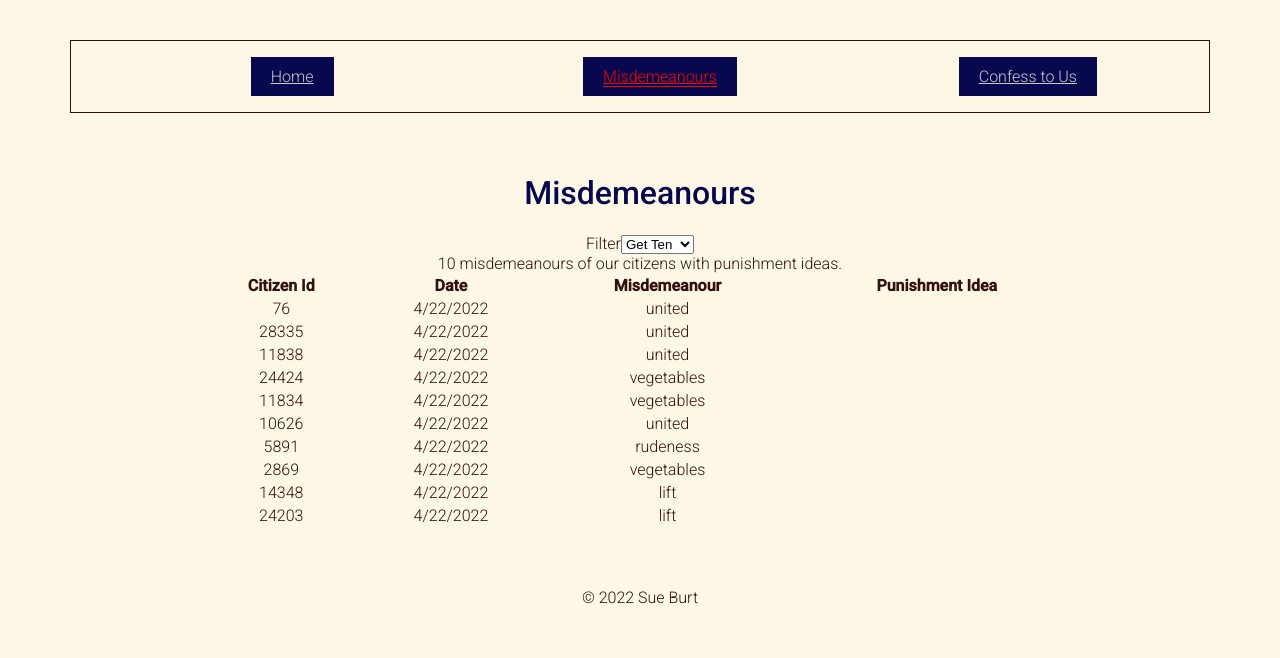
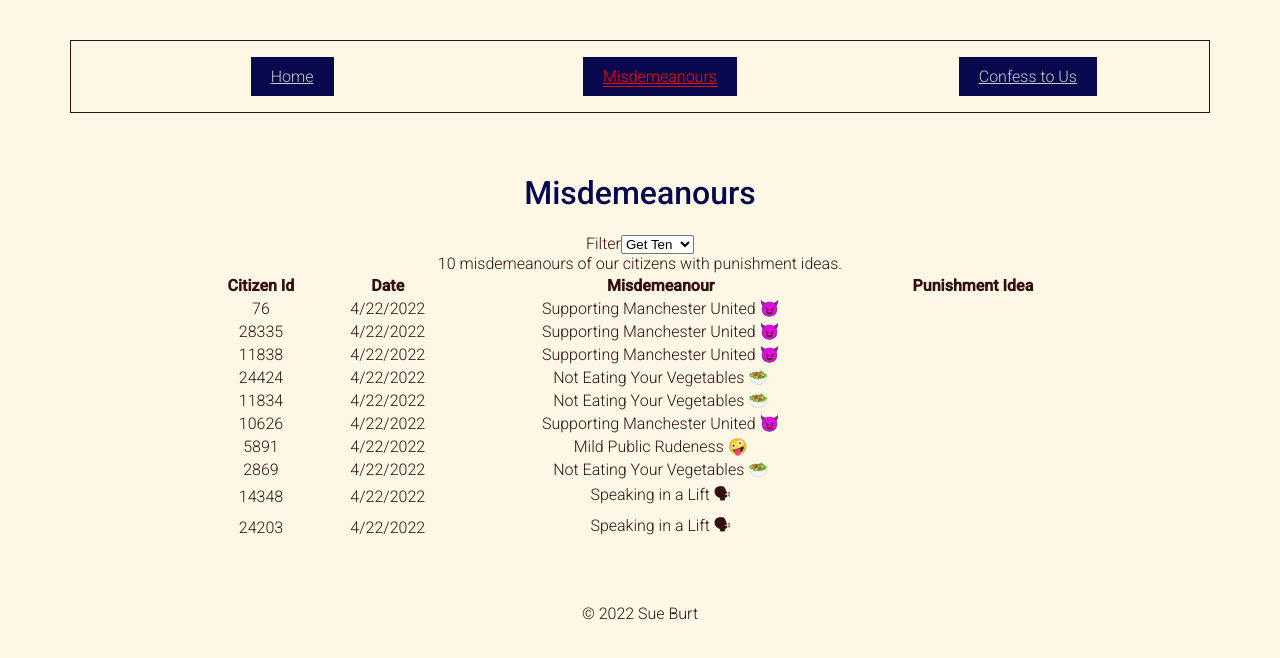
Before and after one commit to sookburt/fakelandia_website_project, a React (Create React App) app: page /Misdemeanour in a window 1280 px wide. Shown: the top 658 px of the page. Built offline with nearby package versions, Linux system fonts and the light colour scheme.

Commit message:
Description string now displayed in table instead of generic misdemeanour type

```diff
--- a/src/components/Misdemeanour.tsx
+++ b/src/components/Misdemeanour.tsx
@@ -19,10 +19,22 @@ const Misdemeanour: React.FC = () => {
 
   useEffect(() =>  {
     const callApi = async () => {
-      setMisdemeanours(await generateMisdemeanours(filter));
+      const records = await generateMisdemeanours(filter);
+      records.map(record =>  record.misdemeanourDescription = getMisdemeanourText(record.misdemeanour));
+      setMisdemeanours(records);
     }
     callApi(); // TODO: unsure why but this gets called twice each time a change is made
-  }, [filter])
+  }, [filter]);
+
+  const getMisdemeanourText = (misdemeanour:string) => {
+
+    switch (misdemeanour){
+      case 'rudeness':  return 'Mild Public Rudeness 🤪';
+      case 'vegetables': return 'Not Eating Your Vegetables 🥗';
+      case 'lift': return 'Speaking in a Lift 🗣';
+      default: return 'Supporting Manchester United 😈';
+    }
+  };
 
   return (
     <>
--- a/src/components/MisdemeanourRow.tsx
+++ b/src/components/MisdemeanourRow.tsx
@@ -7,7 +7,7 @@ return (
     <tr>
       <td>{props.citizenId}</td>
       <td>{props.date}</td>
-      <td>{props.misdemeanour}</td>
+      <td>{props.misdemeanourDescription}</td>
       <td></td>
     </tr>
   </>
--- a/src/data/MisdemeanourRecord.ts
+++ b/src/data/MisdemeanourRecord.ts
@@ -12,4 +12,5 @@ export interface MisdemeanourRecord {
 	citizenId: number;
 	misdemeanour: Misdemeanour;
 	date: string;
+	misdemeanourDescription?: string
 }
```
Also changed, not shown: 1 other file (tests, documents, lock files or other folders).
